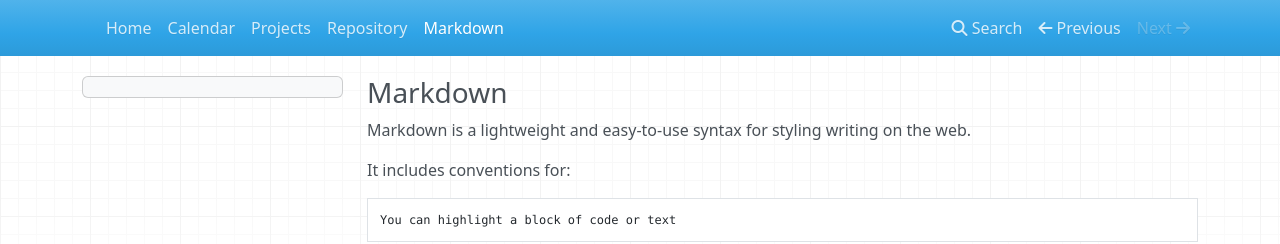
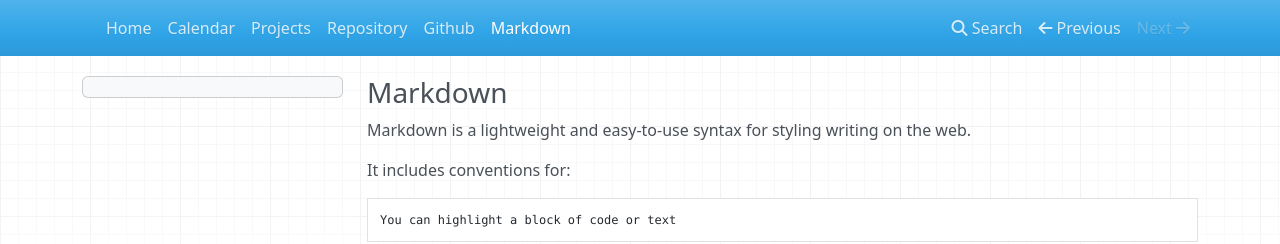
Before and after one commit to lod-online/collab, an MkDocs documentation site: the page built from docs/markdown.md, in a window 1280 px wide. Shown: the top 244 px of the page. Built offline with MkDocs 1.6.1, drawn with Linux system fonts in a browser that asks for light colours; nearby versions of some CDN libraries.

Commit message:
Update mkdocs.yml

```diff
--- a/mkdocs.yml
+++ b/mkdocs.yml
@@ -3,4 +3,5 @@
    - Calendar:   'calendar.md'
    - Projects:   'projects.md'
    - Repository: 'repository.md'
+   - Github:     'github.md'
    - Markdown:   'markdown.md'
```
